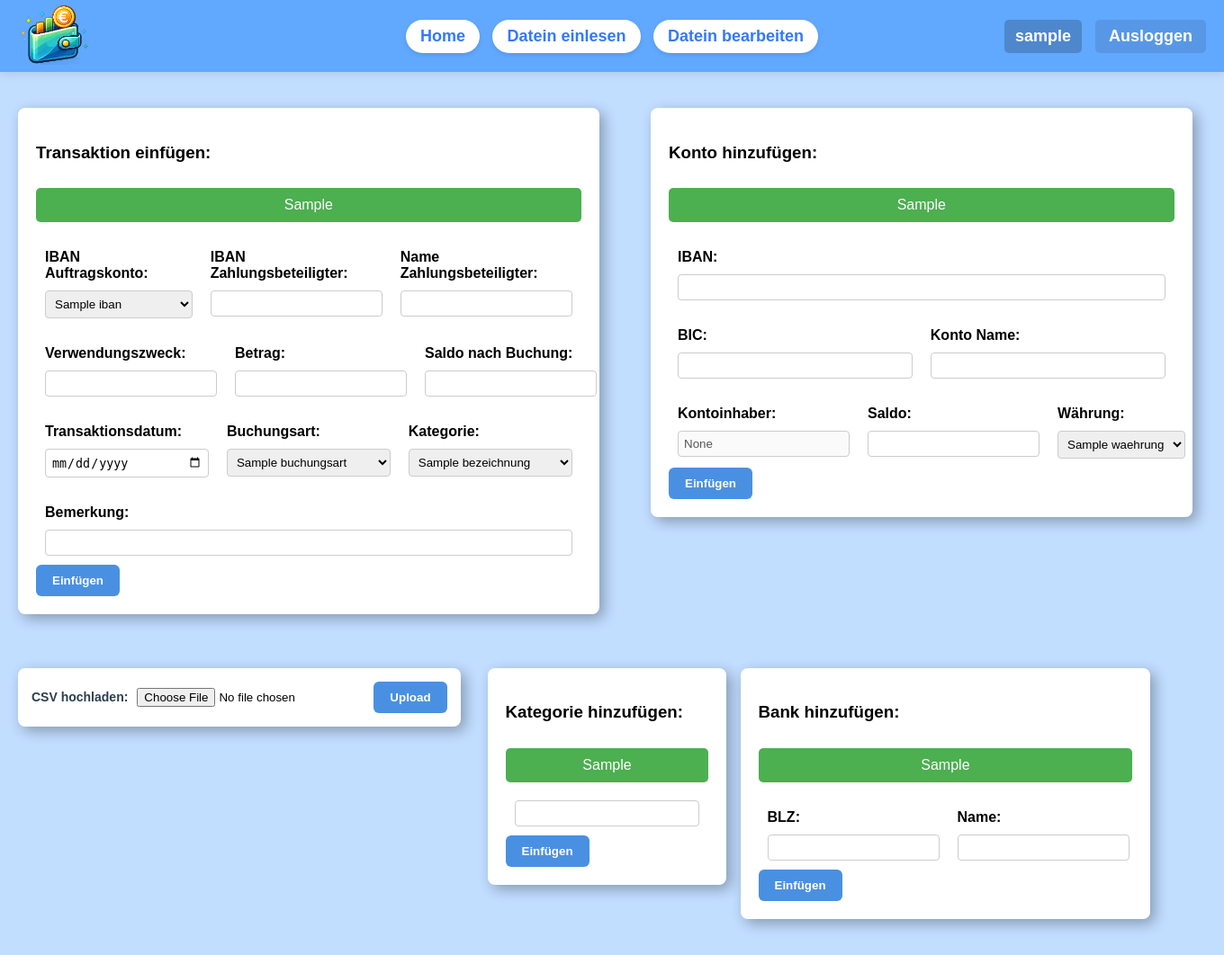
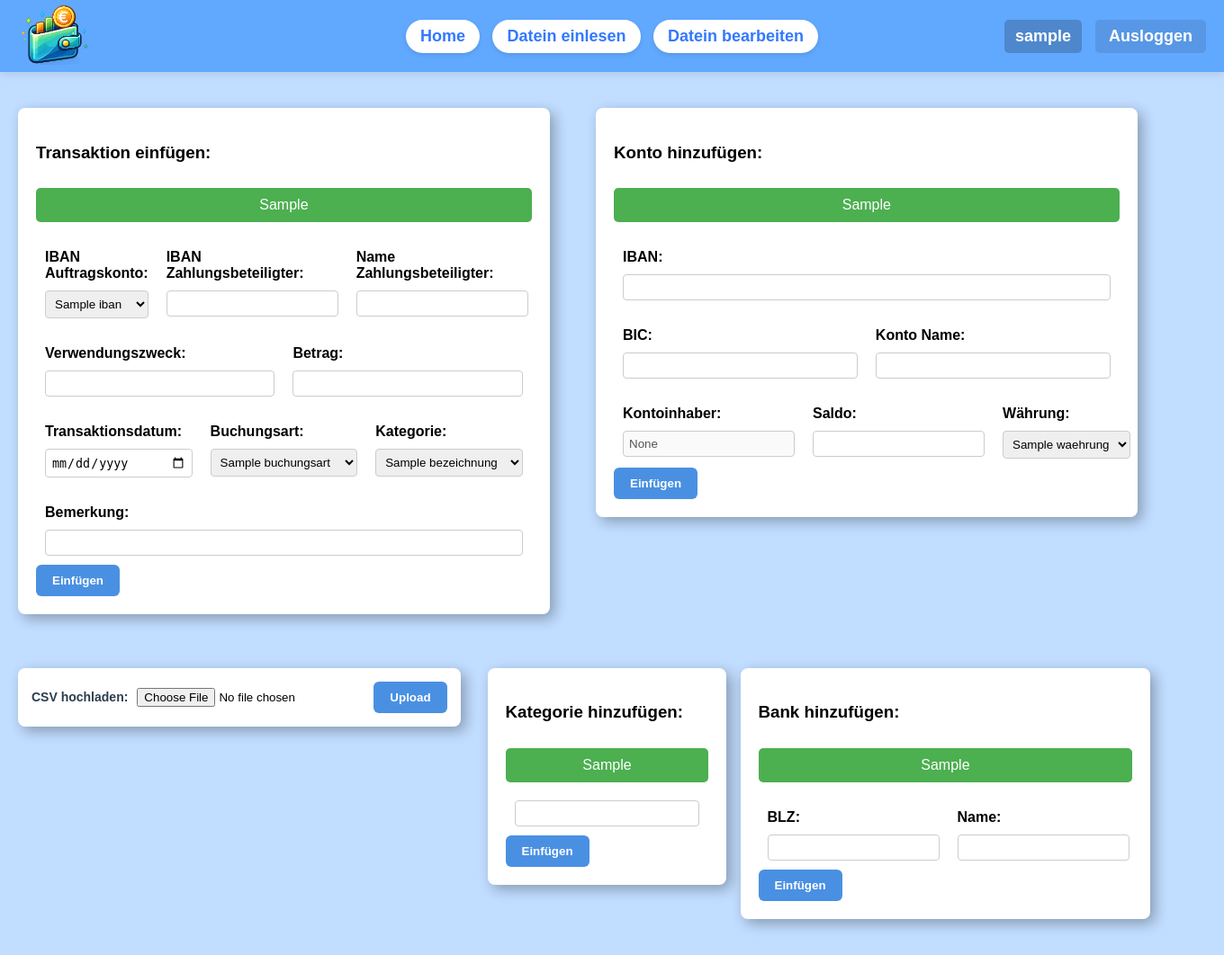
Before and after one commit to DCEv0LuTiOn/Finanzapp, a Flask app: template src/templates/data_input.html in a window 1360 px wide. Shown: the whole page at 90% size. Run offline with Flask 3, Linux system fonts and the light colour scheme; the template is opened without the code that fills it: most values are stand-ins (such as "Sample title", 1, 10 or a date in 2020); parts of the project's set-up code (start-up, migrations or seed data) failed here and were passed over.

Commit message:
saldo nach buchung berechnen

```diff
--- a/src/server.py
+++ b/src/server.py
@@ -481,10 +481,10 @@ def data_input_post():
             error = "Betrag ist ungültig! Bitte nur Zahlen eingeben, Dezimaltrennzeichen ist ein Komma!"
 
         #Saldo nach Buchung
-        elif str.strip(request.form.get("txt_saldo_nach_buchung_insert")) == "":
-            error = "Saldo nach Buchung darf nicht leer sein!"
-        elif betrag_valid(str.strip(request.form.get("txt_saldo_nach_buchung_insert"))) == False:
-            error = "Saldo nach Buchung ist ungültig! Bitte nur Zahlen eingeben, Dezimaltrennzeichen ist ein Komma!"
+        # elif str.strip(request.form.get("txt_saldo_nach_buchung_insert")) == "":
+        #     error = "Saldo nach Buchung darf nicht leer sein!"
+        # elif betrag_valid(str.strip(request.form.get("txt_saldo_nach_buchung_insert"))) == False:
+        #     error = "Saldo nach Buchung ist ungültig! Bitte nur Zahlen eingeben, Dezimaltrennzeichen ist ein Komma!"
 
         #Transaktionsdatum
         elif str.strip(request.form.get("txt_transaktionsdatum_insert")) == "":
@@ -511,10 +511,15 @@ def data_input_post():
                 Transaktions_Datum=datum,
                 Buchungsart_ID=request.form.get("ddm_buchungsart_insert"),
                 Kategorie_ID=request.form.get("ddm_kategorie_insert"),
-                Saldo_nach_Buchung=float(request.form.get("txt_saldo_nach_buchung_insert").replace(",", ".") if request.form.get("txt_saldo_nach_buchung_insert") else 0.00),
                 Bemerkung=request.form.get("txt_bemerkung_insert")
             )
+        # Berechnet den neuen Saldo des Kontos nach der Buchung und aktualisiert diesen in der Datenbank
+        konto:KontoDTO = db.get_konto_by_iban(transaction.IBAN_Auftragskonto)
+        konto.Saldo += transaction.Betrag
+        transaction.Saldo_nach_Buchung = konto.Saldo
+
         db.execute_insert_dtos(transaction)
+        db.execute_update_dtos(konto)
         return render_template("data_input.html", user_name=session.get("name"), buchungsarten=db.get_all_buchungsarten(),kategorien=db.get_kategorien_by_kontoinhaber_id(session.get("user_id")), waehrungen=db.get_all_waehrungen(), konten=db.get_all_konten_by_kontoinhaber_id(session.get("user_id")), transaction_correct="Transaktion erfolgreich hinzugefügt!")
 
 
@@ -689,10 +694,14 @@ def extract_data(file) -> list[TransaktionDTO]:
                 Verwendungszweck=first_row.get("Verwendungszweck"),
                 Betrag=float(first_row.get("Betrag").replace(",", ".")),
                 Transaktions_Datum=first_row.get("Valutadatum"),
-                Buchungsart_ID=db.get_id_by_buchungsart(first_row.get("Buchungstext")).ID,
-                Saldo_nach_Buchung=float(first_row.get("Saldo nach Buchung").replace(",", ".") if first_row.get("Saldo nach Buchung") else 0.00)
+                Buchungsart_ID=db.get_id_by_buchungsart(first_row.get("Buchungstext")).ID
             )
-        db.execute_insert_dtos(transaction)
+
+        konto:KontoDTO = db.get_konto_by_iban(transaction.IBAN_Auftragskonto)
+        konto.Saldo += transaction.Betrag
+        transaction.Saldo_nach_Buchung = konto.Saldo
+        db.execute_update_dtos(konto)
+        list_data.append(transaction)
 
         for row in reader:
 
@@ -707,13 +716,19 @@ def extract_data(file) -> list[TransaktionDTO]:
                 Verwendungszweck=row.get("Verwendungszweck"),
                 Betrag=float(row.get("Betrag").replace(",", ".")),
                 Transaktions_Datum=row.get("Valutadatum"),
-                Buchungsart_ID=db.get_id_by_buchungsart(row.get("Buchungstext")).ID,
-                Saldo_nach_Buchung=float(row.get("Saldo nach Buchung").replace(",", ".") if row.get("Saldo nach Buchung") else 0.00)
+                Buchungsart_ID=db.get_id_by_buchungsart(row.get("Buchungstext")).ID
             )
 
+            # Saldo nach Buchung berechnen: aktueller Saldo des Kontos + Betrag der Transaktion
+            konto:KontoDTO = db.get_konto_by_iban(transaction.IBAN_Auftragskonto)
+            konto.Saldo += transaction.Betrag
+            transaction.Saldo_nach_Buchung = konto.Saldo
+            db.execute_update_dtos(konto)
             list_data.append(transaction)
 
         db.execute_insert_dtos(list_data)
+
+
     return list_data
 
 #prüfen ob Sonderzeichen in einem String vorhanden sind
--- a/src/templates/data_input.html
+++ b/src/templates/data_input.html
@@ -63,10 +63,6 @@
                         <div>
                             <label>Betrag:</label>
                             <input type="text" name="txt_betrag_insert">
-                        </div>
-                        <div>
-                            <label>Saldo nach Buchung:</label>
-                            <input type="text" name="txt_saldo_nach_buchung_insert">
                         </div>
                     </div>
                     <div class="table-input">
```
Also changed, not shown: src/Database.db.
